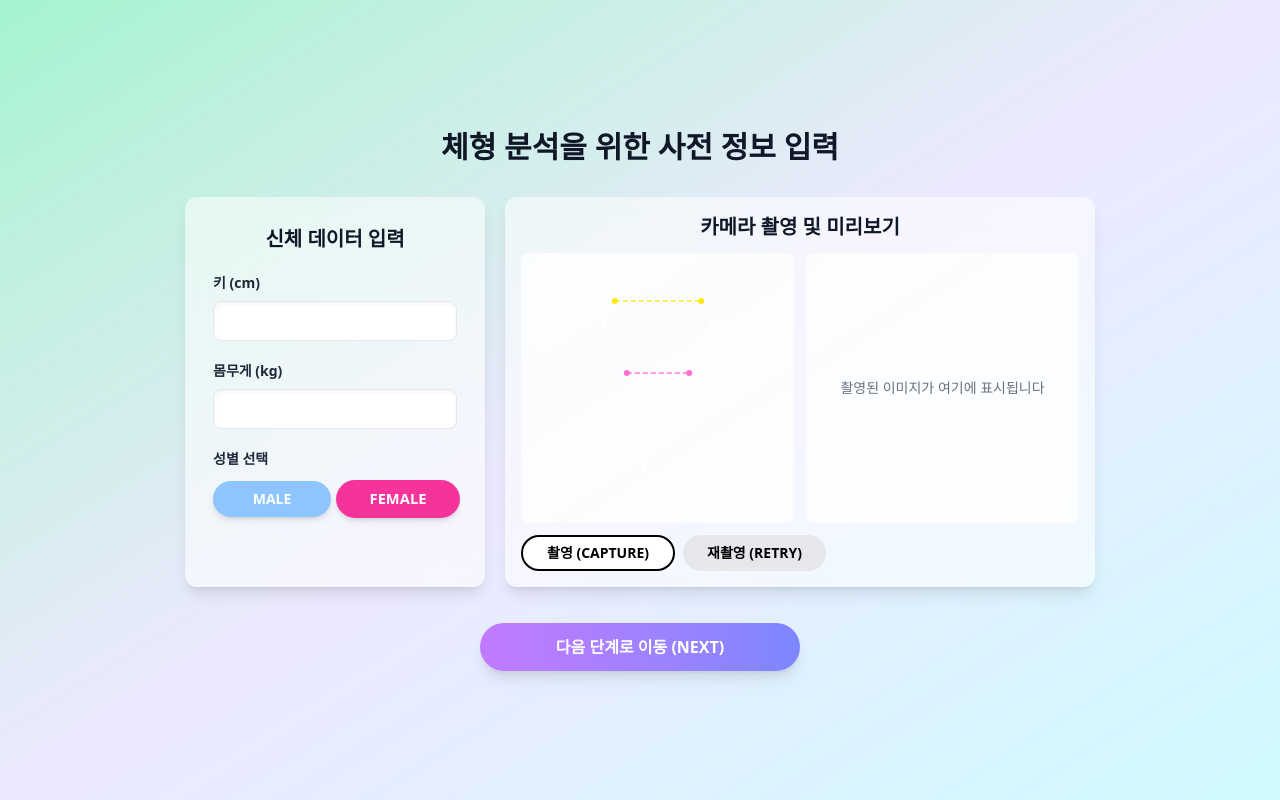
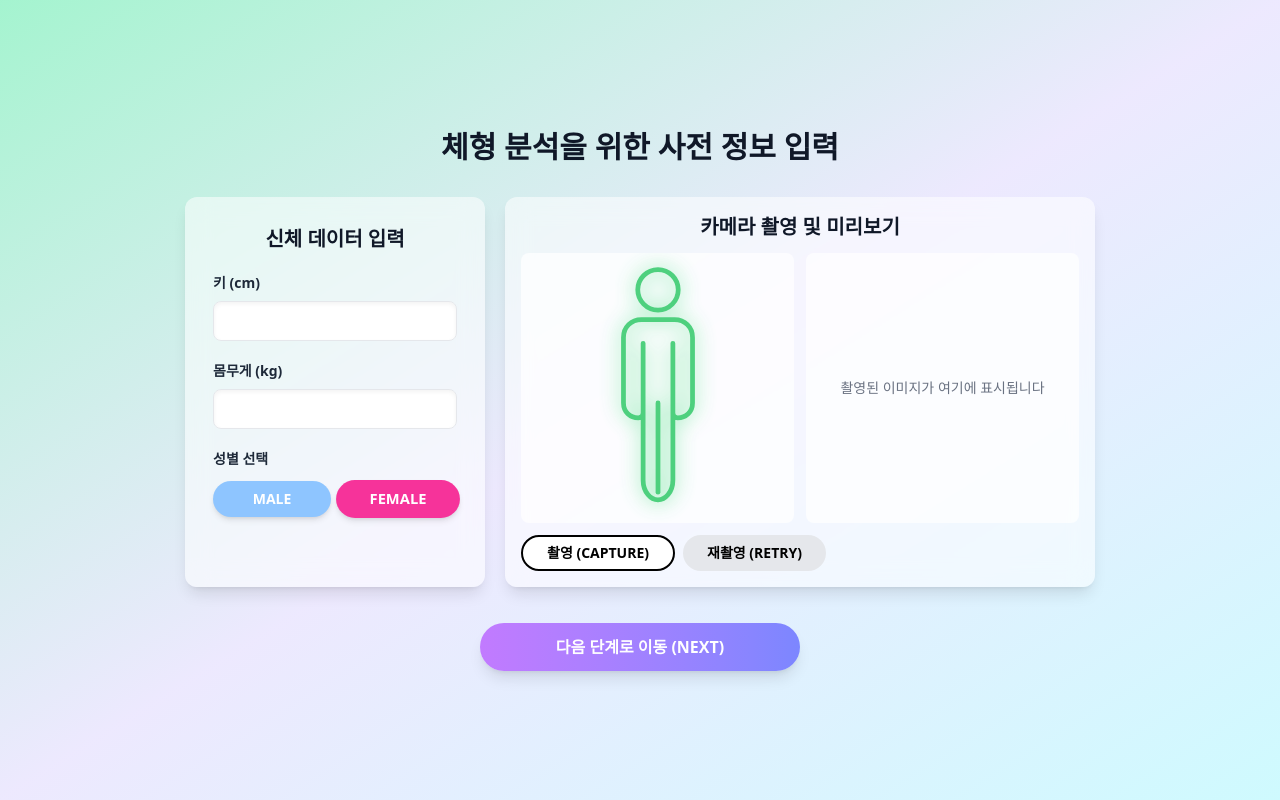
Before and after one commit to kang8284/Capstoneff, a React app in the folder frontend/: page /input in a window 1280 px wide. Built offline with nearby package versions, Linux system fonts and the light colour scheme; no server answers; the HTML template or start-up script is replaced by a standard one.

Commit message:
가이드 라인 변경

```diff
--- a/frontend/src/pages/UserPage.jsx
+++ b/frontend/src/pages/UserPage.jsx
@@ -1,54 +1,5 @@
 import { useEffect, useRef, useState } from 'react';
 import { useNavigate } from 'react-router-dom';
-
-function PoseGuide({ width = 120, height = 240 }) {
-    const cx = width / 2;
-    const headR   = width * 0.10;
-    const headCY  = height * 0.08;
-    const shoulderY = height * 0.20;
-    const shoulderW = width * 0.36;
-    const hipY    = height * 0.50;
-    const hipW    = width * 0.26;
-    const kneeY   = height * 0.72;
-    const ankleY  = height * 0.90;
-    const footSpread = width * 0.12;
-
-    const lS = [cx - shoulderW, shoulderY];
-    const rS = [cx + shoulderW, shoulderY];
-    const lH = [cx - hipW, hipY];
-    const rH = [cx + hipW, hipY];
-    const lK = [cx - footSpread * 1.2, kneeY];
-    const rK = [cx + footSpread * 1.2, kneeY];
-    const lA = [cx - footSpread, ankleY];
-    const rA = [cx + footSpread, ankleY];
-    const lE = [cx - shoulderW * 1.25, shoulderY + (hipY - shoulderY) * 0.30];
-    const rE = [cx + shoulderW * 1.25, shoulderY + (hipY - shoulderY) * 0.30];
-    const lW = [cx - shoulderW * 1.15, hipY - (hipY - shoulderY) * 0.05];
-    const rW = [cx + shoulderW * 1.15, hipY - (hipY - shoulderY) * 0.05];
-    const neckY = headCY + headR;
-
-    const ln = (a, b, c = 'rgba(255,255,255,0.55)', w = 1.5) => (
-        <line x1={a[0]} y1={a[1]} x2={b[0]} y2={b[1]} stroke={c} strokeWidth={w} strokeLinecap="round" />
-    );
-    const dt = (p, r = 3, c = 'rgba(255,255,255,0.7)') => <circle cx={p[0]} cy={p[1]} r={r} fill={c} />;
-
-    return (
-        <svg width={width} height={height}
-            style={{ position: 'absolute', top: 0, left: '50%', transform: 'translateX(-50%)', pointerEvents: 'none', zIndex: 10 }}>
-            <circle cx={cx} cy={headCY} r={headR} fill="none" stroke="rgba(255,255,255,0.6)" strokeWidth={1.5} />
-            {ln([cx, neckY], [cx, shoulderY])}
-            <line x1={lS[0]} y1={shoulderY} x2={rS[0]} y2={shoulderY} stroke="rgba(255,230,0,0.85)" strokeWidth={1.5} strokeDasharray="5 3" />
-            {ln(lS, lH)} {ln(rS, rH)}
-            <line x1={lH[0]} y1={hipY} x2={rH[0]} y2={hipY} stroke="rgba(255,100,200,0.85)" strokeWidth={1.5} strokeDasharray="5 3" />
-            {ln(lS, lE)} {ln(lE, lW)} {ln(rS, rE)} {ln(rE, rW)}
-            {ln(lH, lK)} {ln(lK, lA)} {ln(rH, rK)} {ln(rK, rA)}
-            {dt(lS, 3, 'rgba(255,230,0,0.9)')} {dt(rS, 3, 'rgba(255,230,0,0.9)')}
-            {dt(lH, 3, 'rgba(255,100,200,0.9)')} {dt(rH, 3, 'rgba(255,100,200,0.9)')}
-            {dt(lE, 2.5)} {dt(rE, 2.5)} {dt(lW, 2.5)} {dt(rW, 2.5)}
-            {dt(lK, 2.5)} {dt(rK, 2.5)} {dt(lA, 2.5)} {dt(rA, 2.5)}
-        </svg>
-    );
-}
 
 function UserPage() {
     const navigate = useNavigate();
@@ -351,7 +302,46 @@ function UserPage() {
                                         muted
                                         className="h-full w-full object-cover scale-x-[-1]"
                                     />
-                                    <PoseGuide width={120} height={240} />
+
+                                    {/* 초록색 전신 촬영 가이드라인 */}
+                                    <div className="absolute inset-0 flex items-center justify-center pointer-events-none">
+                                        <svg
+                                            width="140"
+                                            height="250"
+                                            viewBox="0 0 220 420"
+                                            fill="none"
+                                            stroke="#22c55e"
+                                            strokeWidth="8"
+                                            strokeLinecap="round"
+                                            strokeLinejoin="round"
+                                            className="opacity-80 drop-shadow-[0_0_10px_#4ade80]"
+                                        >
+                                            <circle cx="110" cy="45" r="34" />
+                                            <path
+                                                d="
+                    M82 95
+                    C65 95 52 108 52 125
+                    L52 235
+                    C52 250 63 260 77 260
+                    C82 260 85 257 85 252
+                    L85 135
+
+                    L85 365
+                    C85 385 98 398 110 398
+                    C122 398 135 385 135 365
+                    L135 135
+
+                    L135 252
+                    C135 257 138 260 143 260
+                    C157 260 168 250 168 235
+                    L168 125
+                    C168 108 155 95 138 95
+                    Z
+                "
+                                            />
+                                            <line x1="110" y1="235" x2="110" y2="385" />
+                                        </svg>
+                                    </div>
 
                                     {countdown && (
                                         <div className="absolute inset-0 flex items-center justify-center bg-black/20">
```
